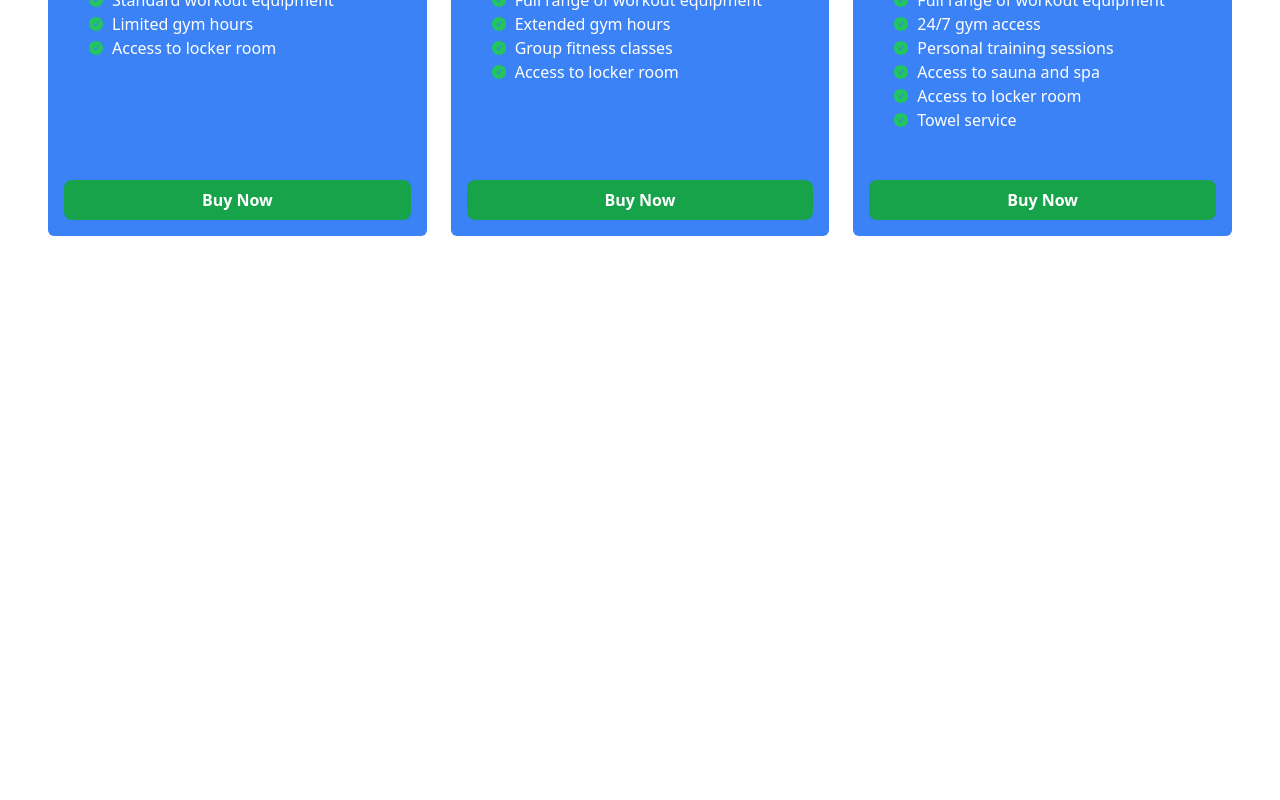
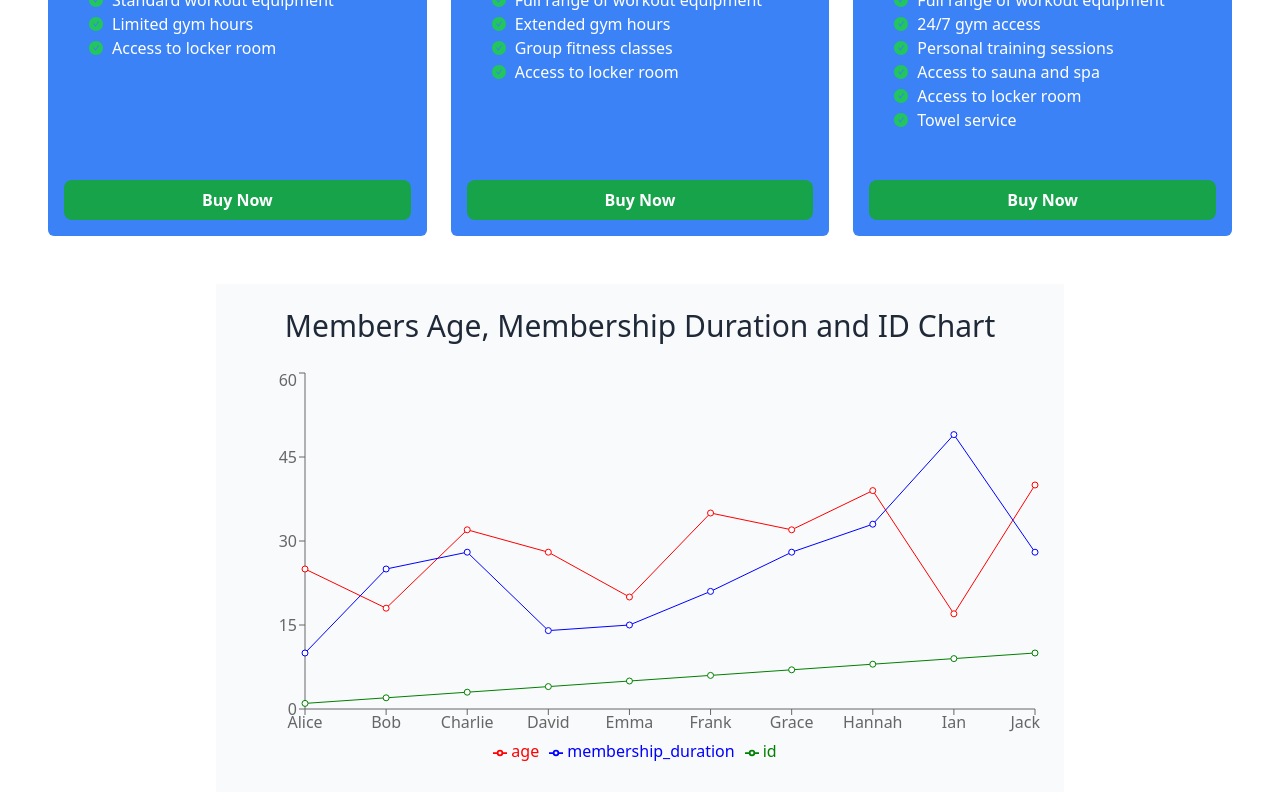
Before and after one commit to mirhimel012/Price-Option, a React (Vite) app: page / in a window 1280 px wide. Shown: the part 456-1256 px from the top of the page. Before the commit the page ends 800 px from the top, so only its background shows below. Built offline with nearby package versions, Linux system fonts and the light colour scheme.

Commit message:
chart added

```diff
--- a/package.json
+++ b/package.json
@@ -13,7 +13,8 @@
     "prop-types": "^15.8.1",
     "react": "^18.2.0",
     "react-dom": "^18.2.0",
-    "react-icons": "^5.0.1"
+    "react-icons": "^5.0.1",
+    "recharts": "^2.12.3"
   },
   "devDependencies": {
     "@types/react": "^18.2.66",
--- a/src/App.jsx
+++ b/src/App.jsx
@@ -1,4 +1,5 @@
 import './App.css'
+import Chart from './components/Chart/Chart'
 // import DaisyNav from './components/DaisyNav/DaisyNav'
 import Navbar from './components/Navbar/Navbar'
 import PriceOptions from './components/PriceOptions/PriceOptions'
@@ -11,6 +12,7 @@ function App() {
       <Navbar></Navbar>
       <h1 className='text-4xl text-center font-bold'>Price Option</h1>
       <PriceOptions></PriceOptions>
+      <Chart></Chart>
     </>
   )
 }
--- /dev/null
+++ b/src/components/Chart/Chart.jsx
@@ -0,0 +1,35 @@
+import { LineChart, Line, XAxis, YAxis, Tooltip, Legend } from 'recharts';
+
+const Chart = () => {
+
+    const gymMemberData = [
+        { id: 1, name: 'Alice', age: 25, membership_duration: 10, membership_type: 78 },
+        { id: 2, name: 'Bob', age: 18, membership_duration: 25, membership_type: 80 },
+        { id: 3, name: 'Charlie', age: 32, membership_duration: 28, membership_type: 95 },
+        { id: 4, name: 'David', age: 28, membership_duration: 14, membership_type: 90 },
+        { id: 5, name: 'Emma', age: 20, membership_duration: 15, membership_type: 68 },
+        { id: 6, name: 'Frank', age: 35, membership_duration: 21, membership_type: 97 },
+        { id: 7, name: 'Grace', age: 32, membership_duration: 28, membership_type: 85 },
+        { id: 8, name: 'Hannah', age: 39, membership_duration: 33, membership_type: 77 },
+        { id: 9, name: 'Ian', age: 17, membership_duration: 49, membership_type: 84 },
+        { id: 10, name: 'Jack', age: 40, membership_duration: 28, membership_type: 92 }
+    ];
+
+
+    return (
+        <div className='bg-slate-50 flex-col m-auto p-6 text-center w-fit mb-8'>
+            <h2 className='text-xl md:text-3xl mb-6 font-medium'>Members Age, Membership Duration and ID Chart</h2>
+            <LineChart className='m-auto' width={800} height={400} data={gymMemberData}>
+                <XAxis dataKey="name" />
+                <YAxis></YAxis>
+                <Tooltip />
+                <Legend />
+                <Line dataKey="age" stroke='red'></Line>
+                <Line dataKey={'membership_duration'} stroke='blue'></Line>
+                <Line dataKey="id" stroke='green'></Line>
+            </LineChart>
+        </div>
+    );
+};
+
+export default Chart;
--- a/src/components/PriceOptions/PriceOptions.jsx
+++ b/src/components/PriceOptions/PriceOptions.jsx
@@ -45,7 +45,7 @@ const PriceOptions = () => {
 
     return (
         <div className="m-12">
-            <h2 className="text-5xl pb-4">Best Prices in the town</h2>
+            <h2 className="text-3xl pb-4 md:text-5xl hover:text-blue-700">Best Prices in the town</h2>
             <div className="grid md:grid-cols-3 gap-6">
                 {
                     priceOptions.map(option => <PriceOption key={option.id} option={option}></PriceOption>)
```
Also changed, not shown: 1 other file (tests, documents, lock files or other folders).
